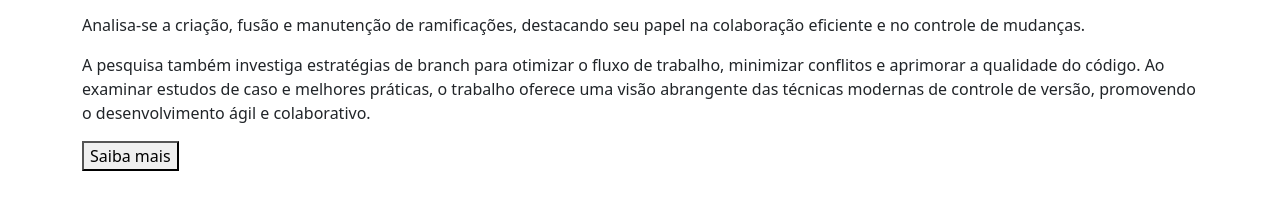
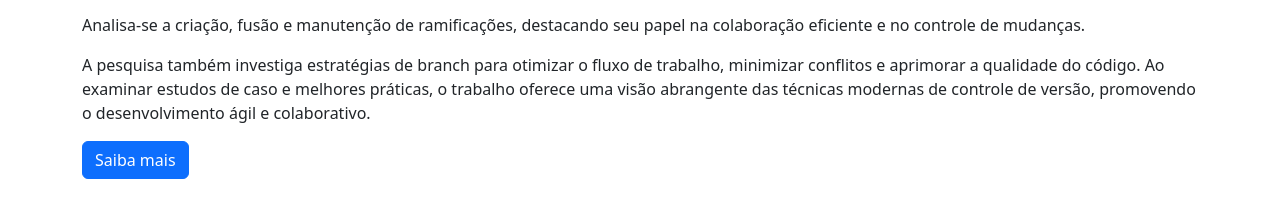
Before and after one commit to murilodestefani/atividade-branchs, a plain HTML site: page index.html in a window 1280 px wide. Shown: the part 526-744 px from the top of the page. Drawn offline with nearby package versions, Linux system fonts and the light colour scheme.

Commit message:
format button

```diff
--- a/index.html
+++ b/index.html
@@ -32,7 +32,7 @@
         visão abrangente das técnicas modernas de controle de versão, promovendo
         o desenvolvimento ágil e colaborativo.
       </p>
-      <button>Saiba mais</button>
+      <button class="btn btn-primary">Saiba mais</button>
     </div>
 
     <script
```
